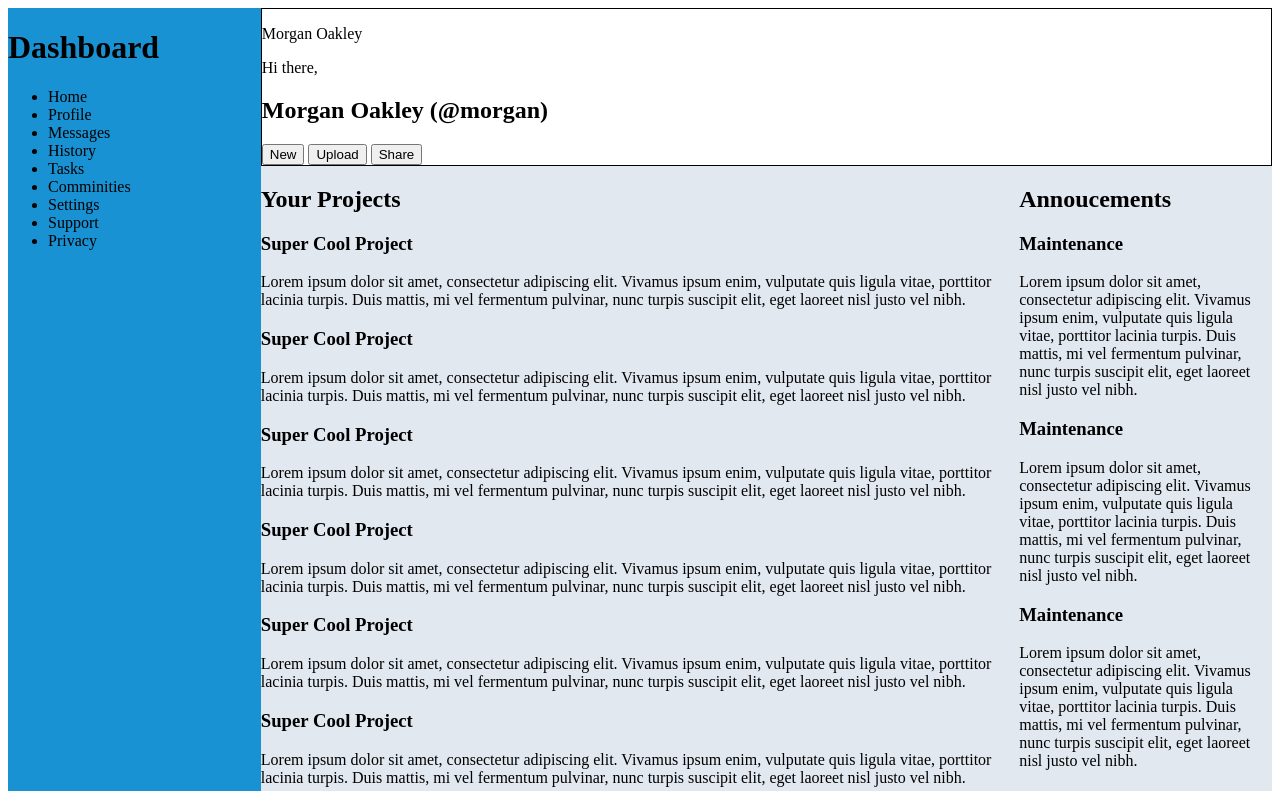
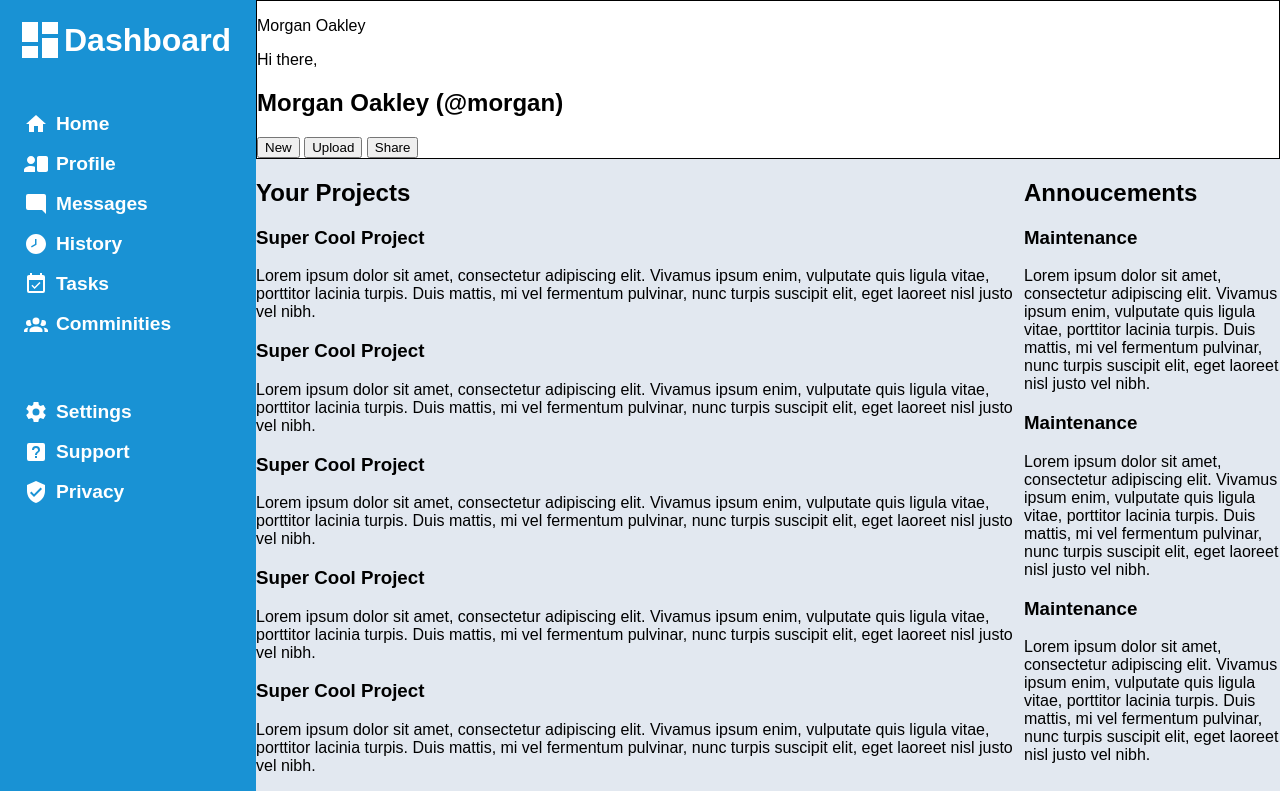
Before and after one commit to GPM03/admin-dashboard, a plain HTML site: page index.html in a window 1280 px wide. Shown: the top 791 px of the page. Drawn offline with Linux system fonts and the light colour scheme.

Commit message:
Add dashboard styles

```diff
--- a/index.html
+++ b/index.html
@@ -18,17 +18,47 @@
     </header>
 
     <header class="sidebar">
-        <h1>Dashboard</h1>
+        <div class="logo">
+            <img src="materials/view-dashboard.svg">
+            <h1>Dashboard</h1>
+        </div>
         <ul>
-            <li>Home</li>
-            <li>Profile</li>
-            <li>Messages</li>
-            <li>History</li>
-            <li>Tasks</li>
-            <li>Comminities</li>
-            <li>Settings</li>
-            <li>Support</li>
-            <li>Privacy</li>
+            <li>
+                <img src="materials/home.svg">
+                <a>Home</a>
+            </li>
+            <li>
+                <img src="materials/account-card.svg">
+                <a>Profile</a>
+            </li>
+            <li>
+                <img src="materials/message-reply.svg">
+                <a>Messages</a>
+            </li>
+            <li>
+                <img src="materials/clock-time-eight.svg">
+                <a>History</a>
+            </li>
+            <li>
+                <img src="materials/calendar-check.svg">
+                <a>Tasks</a>
+            </li>
+            <li>
+                <img src="materials/account-group.svg">
+                <a>Comminities</a>
+            </li>
+            <li>
+                <img src="materials/cog.svg">
+                <a>Settings</a>
+            </li>
+            <li>
+                <img src="materials/help-box.svg">
+                <a>Support</a>
+            </li>
+            <li>
+                <img src="materials/shield-check.svg">
+                <a>Privacy</a>
+            </li>
         </ul>
     </header>
 
--- a/style.css
+++ b/style.css
@@ -1,6 +1,11 @@
+html {
+    font-family: Arial, Helvetica, sans-serif;
+}
+
 body {
     display: grid;
     grid-template: auto auto / 1fr 4fr;
+    margin: 0;
 }
 
 .topbar {
@@ -12,6 +17,50 @@ body {
     background-color: rgb(25, 146, 212);
     grid-row: 1 / 3;
     grid-column: 1 / 2;
+    color: white;
+}
+
+.logo {
+    display: flex;
+    align-items: center;
+    margin: 1rem 0 3rem 1rem;
+}
+
+.logo h1 {
+    margin: 0;
+    display: inline-block;
+}
+
+.logo img {
+    width: 3rem;
+}
+
+.sidebar img {
+    color: white;
+    filter: invert(1);
+}
+
+.sidebar ul {
+    list-style-type: none;
+    font-weight: bold;
+    font-size: 1.2rem;
+    padding: 0;
+    margin: 0 0 0 1.5rem;
+}
+
+.sidebar li {
+    margin: 1rem 0 0 0;
+    display: flex;
+    align-items: center;
+}
+
+.sidebar li:nth-last-of-type(4) {
+    margin-bottom: 4rem;
+}
+
+.sidebar li img {
+    width: 1.5rem;
+    margin-right: 0.5rem;
 }
 
 .main {
```
Also changed, not shown: materials/account-card.svg (added), materials/account-group.svg (added), materials/calendar-check.svg (added), materials/clock-time-eight.svg (added), materials/cog.svg (added), materials/help-box.svg (added), materials/home.svg (added), materials/message-reply.svg (added), materials/shield-check.svg (added), materials/view-dashboard.svg (added).
